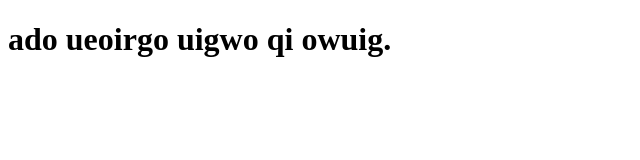
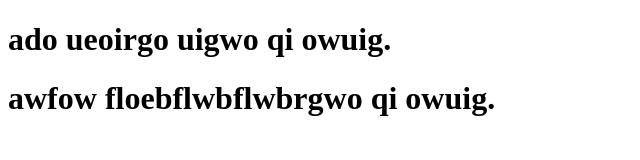
Before and after one commit to pintu05eee/git-learn, a plain HTML site: page index.html in a window 1280 px wide. Shown: the whole page, without its empty margins (0-640 px from the left). Drawn offline with Linux system fonts and the light colour scheme.

Commit message:
modified index file

```diff
--- a/index.html
+++ b/index.html
@@ -7,5 +7,6 @@
 </head>
 <body>
     <h1>ado  ueoirgo uigwo qi owuig.</h1>
+    <h1>awfow floebflwbflwbrgwo qi owuig.</h1>
 </body>
 </html>
```
